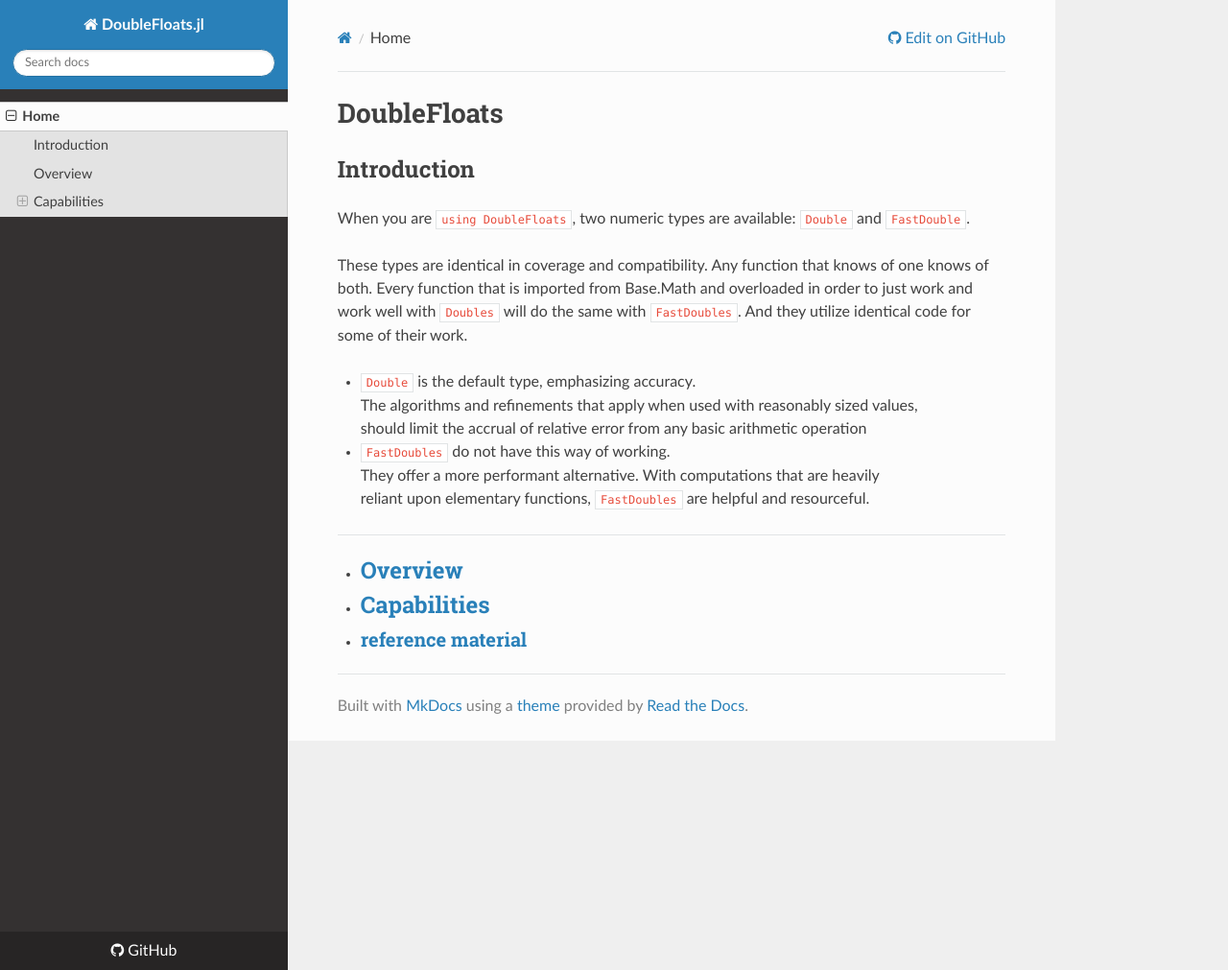
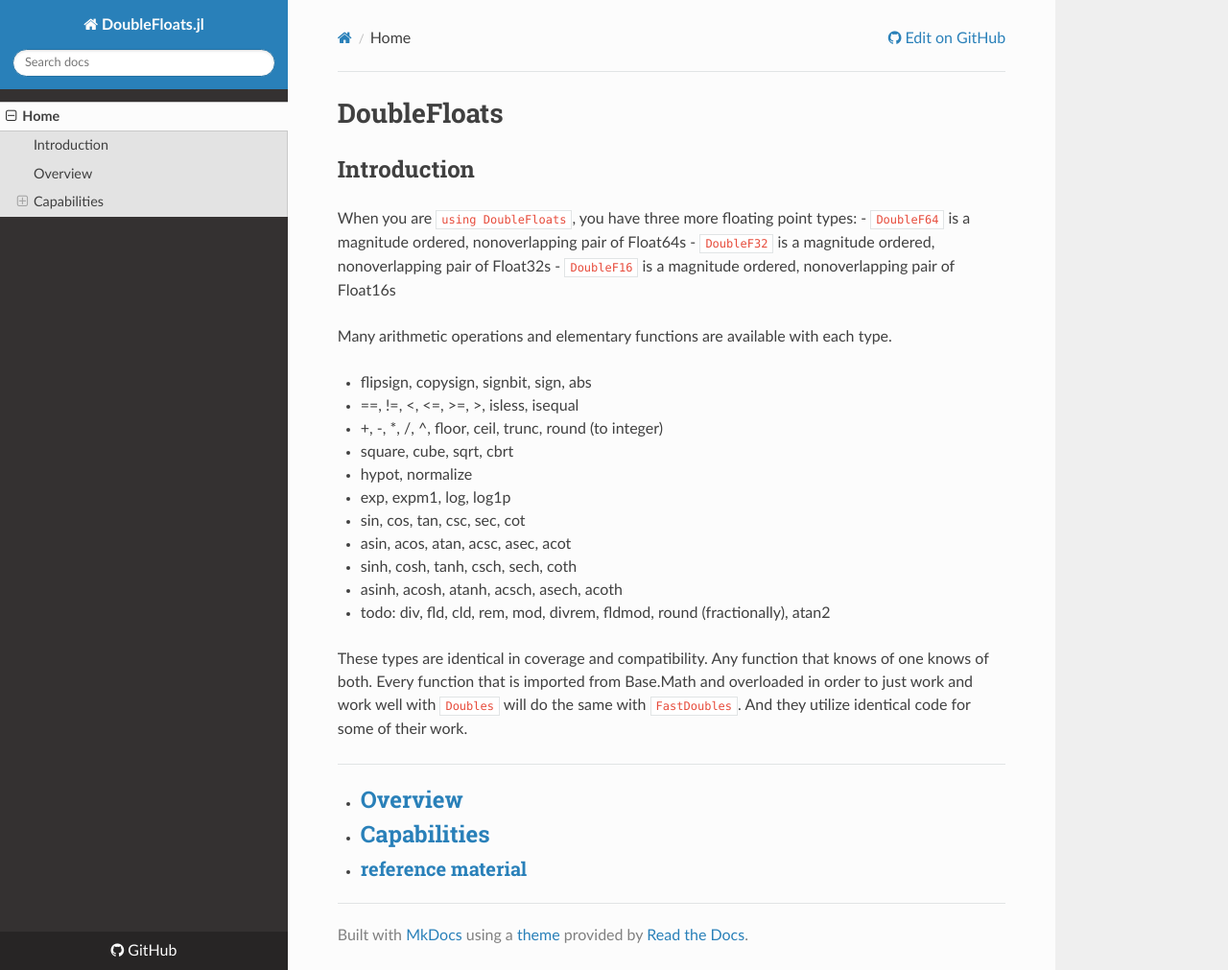
Before and after one commit to JuliaMath/DoubleFloats.jl, an MkDocs documentation site: the page built from docs/src/index.md, in a window 1280 px wide and 1011 px high. Shown: the whole window at 96% size. Built offline with MkDocs 1.6.1, drawn with Linux system fonts in a browser that asks for light colours; nearby versions of some CDN libraries; old or Windows-style settings are respelled for this version of MkDocs.

Commit message:
Update index.md

```diff
--- a/docs/src/index.md
+++ b/docs/src/index.md
@@ -5,20 +5,31 @@
 
 ## Introduction
 
-When you are `using DoubleFloats`, two numeric types are available: `Double` and `FastDouble`.
+When you are `using DoubleFloats`, you have three more floating point types:
+- `DoubleF64` is a magnitude ordered, nonoverlapping pair of Float64s
+- `DoubleF32` is a magnitude ordered, nonoverlapping pair of Float32s
+- `DoubleF16` is a magnitude ordered, nonoverlapping pair of Float16s
+
+Many arithmetic operations and elementary functions are available with each type.
+
+- flipsign, copysign, signbit, sign, abs
+- ==, !=, <, <=, >=, >, isless, isequal
+- +, -, *, /, ^, floor, ceil, trunc, round (to integer)
+- square, cube, sqrt, cbrt
+- hypot, normalize
+- exp, expm1, log, log1p
+- sin, cos, tan, csc, sec, cot
+- asin, acos, atan, acsc, asec, acot
+- sinh, cosh, tanh, csch, sech, coth
+- asinh, acosh, atanh, acsch, asech, acoth
+
+- todo: div, fld, cld, rem, mod, divrem, fldmod, round (fractionally), atan2
+
 
 These types are identical in coverage and compatibility. Any function that knows of one knows of both.
 Every function that is imported from Base.Math and overloaded in order to just work and work well with
 `Doubles` will do the same with `FastDoubles`.  And they utilize identical code for some of their work.
 
-
-- `Double` is the default type, emphasizing accuracy.
-The algorithms and refinements that apply when used with reasonably sized values,
-should limit the accrual of relative error from any basic arithmetic operation
-
-- `FastDoubles` do not have this way of working.
-They offer a more performant alternative. With computations that are heavily
-reliant upon elementary functions, `FastDoubles` are helpful and resourceful.
 
 ----
 
```
